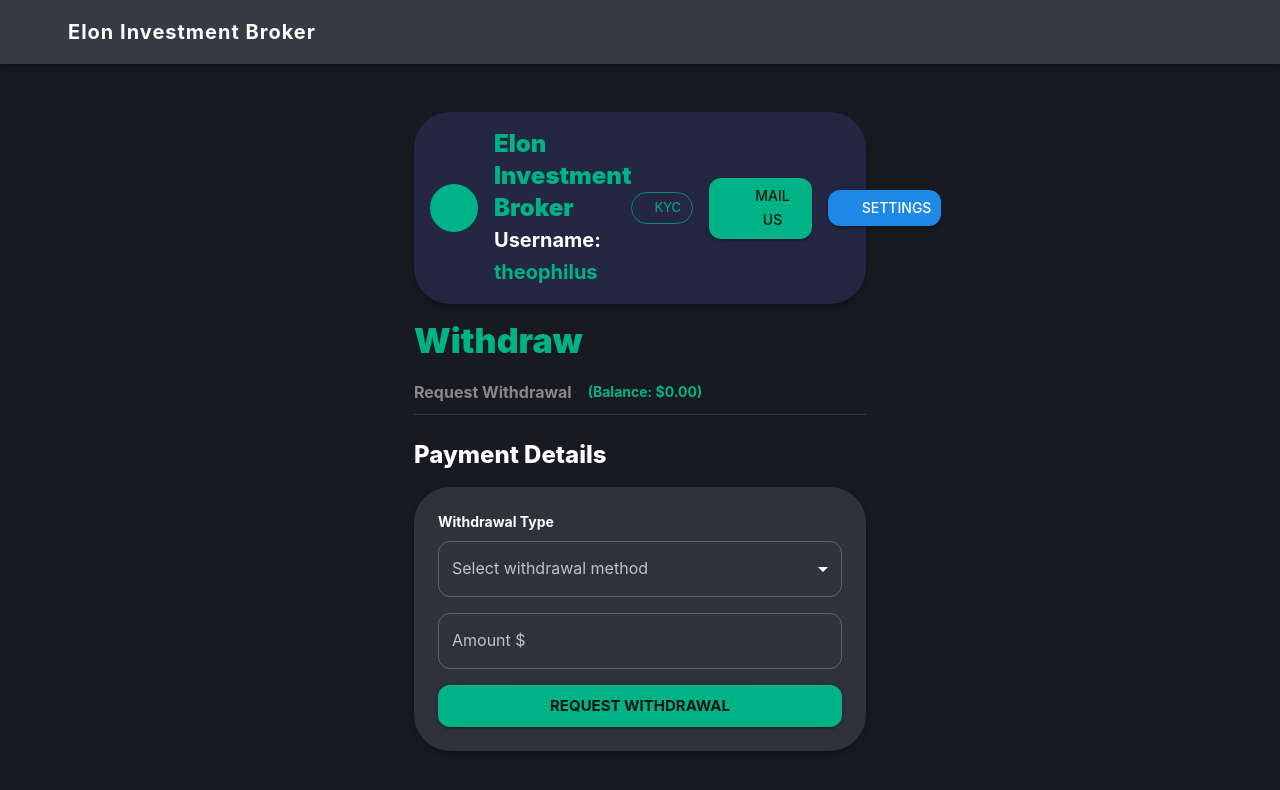
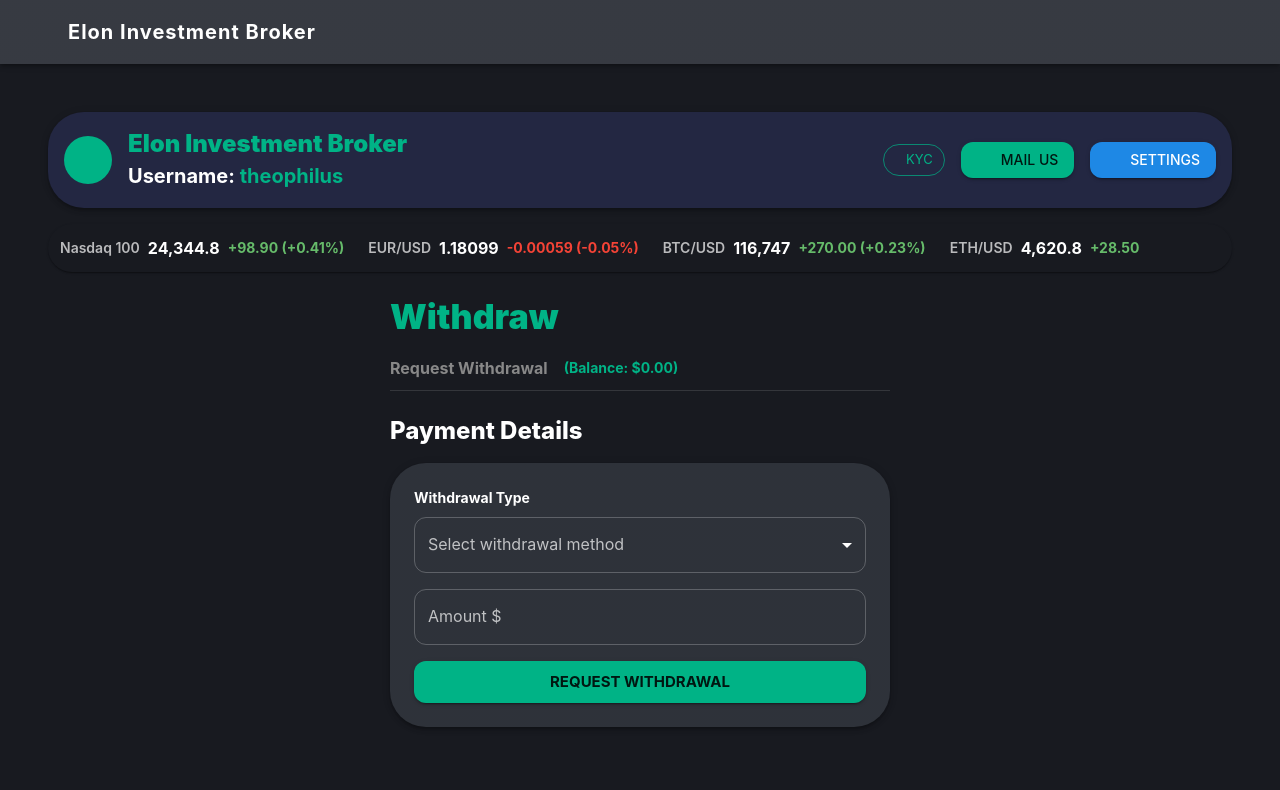
Before and after one commit to Diateck/crypto-forex-frontend-, a React (Vite) app: page /dashboard/withdrawals in a window 1280 px wide. Shown: the top 790 px of the page. Built offline with nearby package versions, Linux system fonts and the light colour scheme; some icons are missing.

Commit message:
Update Withdrawals.jsx

```diff
--- a/src/pages/Withdrawals.jsx
+++ b/src/pages/Withdrawals.jsx
@@ -1,3 +1,4 @@
+
 import React, { useState } from 'react';
 import { Typography, Box, Button, TextField, Divider, MenuItem, Card, Avatar, Stack, Chip } from '@mui/material';
 import PersonIcon from '@mui/icons-material/Person';
@@ -5,6 +6,13 @@ import VerifiedUserIcon from '@mui/icons-material/VerifiedUser';
 import EmailIcon from '@mui/icons-material/Email';
 import SettingsIcon from '@mui/icons-material/Settings';
 import { useTheme } from '@mui/material/styles';
+
+const tickerData = [
+  { label: 'Nasdaq 100', value: '24,344.8', change: '+98.90 (+0.41%)', color: 'success.main' },
+  { label: 'EUR/USD', value: '1.18099', change: '-0.00059 (-0.05%)', color: 'error.main' },
+  { label: 'BTC/USD', value: '116,747', change: '+270.00 (+0.23%)', color: 'success.main' },
+  { label: 'ETH/USD', value: '4,620.8', change: '+28.50', color: 'success.main' },
+];
 
 const withdrawalOptions = [
   { value: 'bank', label: 'Bank Transfer' },
@@ -23,8 +31,8 @@ export default function Withdrawals() {
   const [walletAddress, setWalletAddress] = useState('');
 
   return (
-    <Box p={{ xs: 1, sm: 3 }} maxWidth={500} mx="auto">
-      {/* Consistent Header */}
+    <Box p={{ xs: 1, sm: 3 }}>
+      {/* Professional Header - same as Dashboard */}
       <Box sx={{ display: 'flex', alignItems: 'center', justifyContent: 'space-between', mb: 2, bgcolor: '#232742', p: 2, borderRadius: 3, boxShadow: 3 }}>
         <Box sx={{ display: 'flex', alignItems: 'center', gap: 2 }}>
           <Avatar sx={{ bgcolor: 'primary.main', width: 48, height: 48 }}>
@@ -46,7 +54,19 @@ export default function Withdrawals() {
         </Stack>
       </Box>
 
-      {/* Withdraw Form */}
+      {/* Ticker Bar - same as Dashboard */}
+      <Box sx={{ display: 'flex', alignItems: 'center', gap: 3, bgcolor: '#181A20', p: 1.5, borderRadius: 2, mb: 3, overflowX: 'auto', boxShadow: 1 }}>
+        {tickerData.map((item, idx) => (
+          <Box key={idx} sx={{ display: 'flex', alignItems: 'center', gap: 1, minWidth: 180 }}>
+            <Typography variant="subtitle2" color="text.secondary" fontWeight={600}>{item.label}</Typography>
+            <Typography variant="body1" color="#fff" fontWeight={700}>{item.value}</Typography>
+            <Typography variant="body2" color={item.color} fontWeight={700}>{item.change}</Typography>
+          </Box>
+        ))}
+      </Box>
+
+      {/* Withdraw Form - centered and professional */}
+      <Box maxWidth={500} mx="auto">
         <Typography variant="h4" fontWeight={900} color={theme.palette.primary.main} sx={{ mb: 2 }}>
           Withdraw
         </Typography>
@@ -103,5 +123,6 @@ export default function Withdrawals() {
           </Button>
         </Card>
       </Box>
+    </Box>
   );
 }
```
Lines whose indentation alone changed are shown as unchanged.
